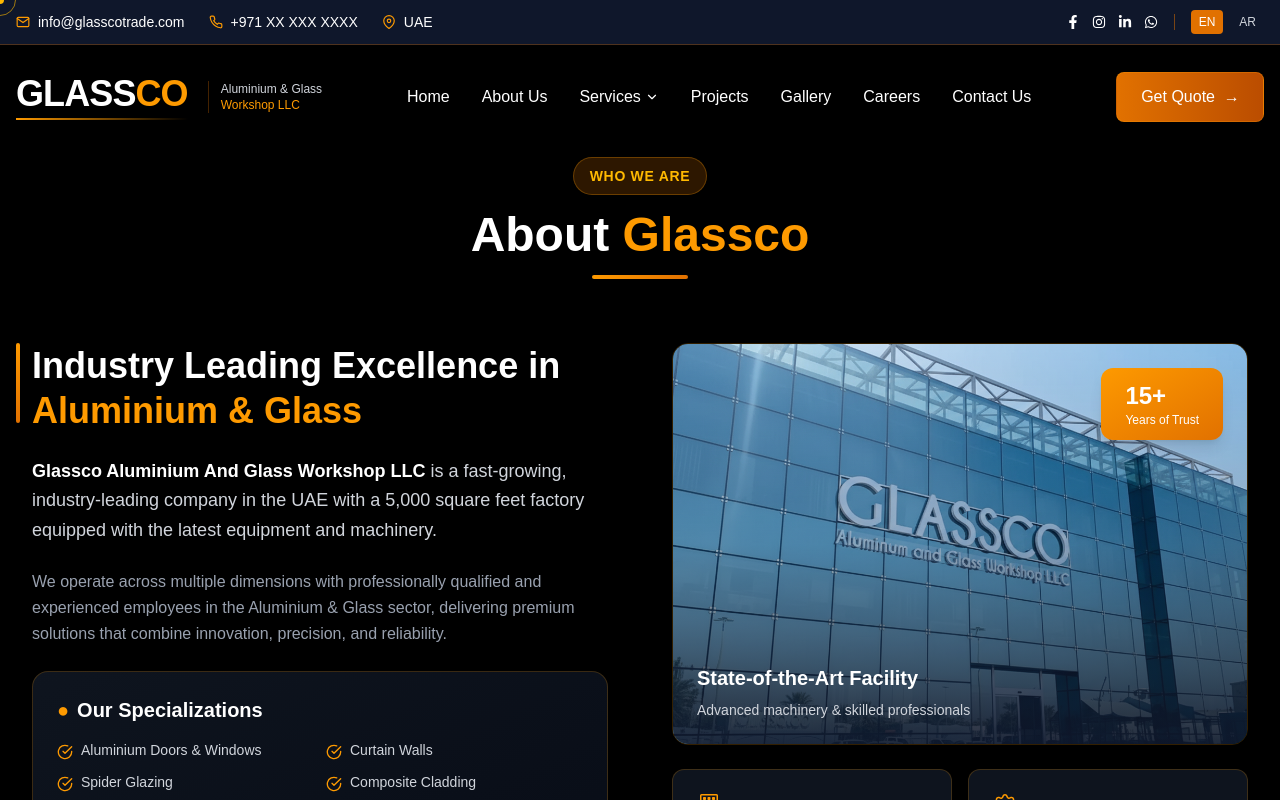
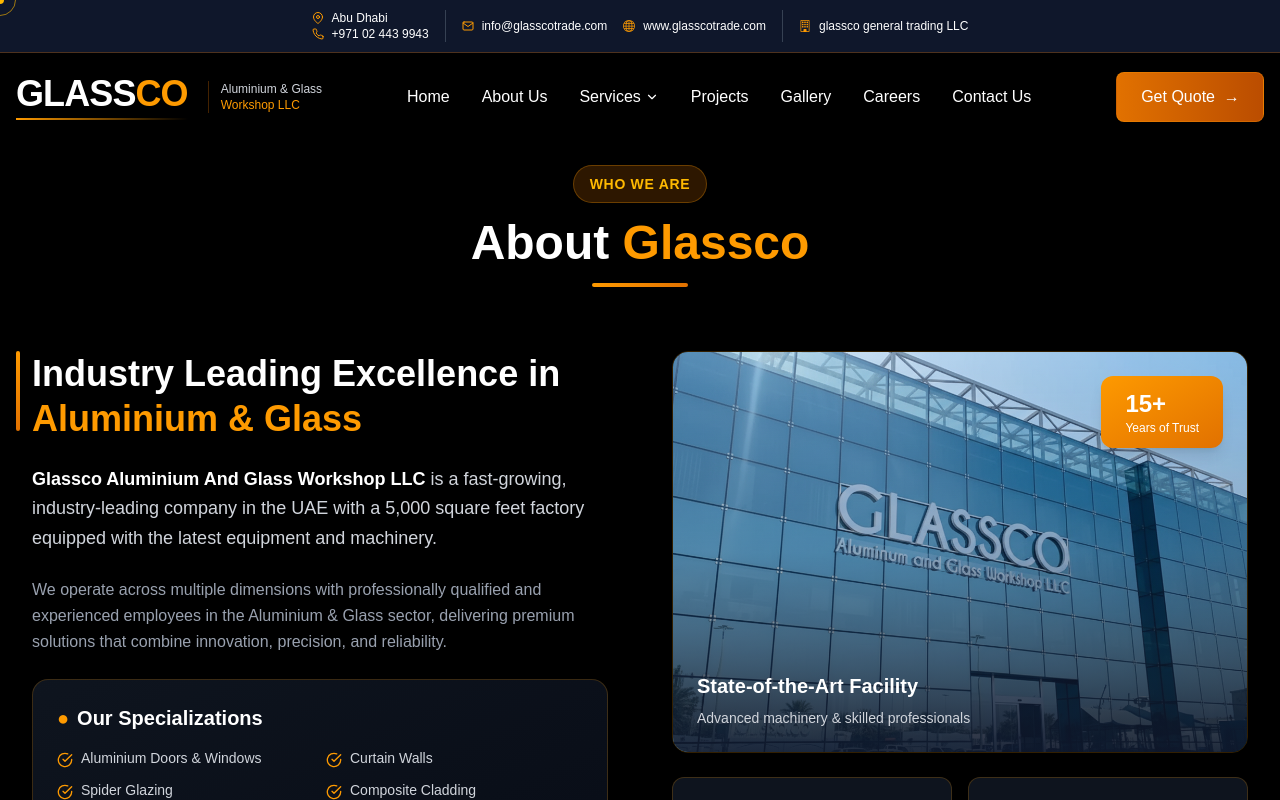
Before and after one commit to mehediakash01/Glassco-website, a Next.js app: page /about in a window 1280 px wide. Shown: the top 800 px of the page. Built offline with nearby package versions, Linux system fonts and the light colour scheme.

Commit message:
updated navbar,and site name

```diff
--- a/src/app/layout.js
+++ b/src/app/layout.js
@@ -18,7 +18,7 @@
 });
 
 export const metadata = {
-  title: "Create Next App",
+  title: "Glassco",
   description: "Generated by create next app",
 };
 
--- a/src/components/Navbar.jsx
+++ b/src/components/Navbar.jsx
@@ -3,6 +3,8 @@
 import { motion, AnimatePresence } from 'framer-motion';
 import { FiMenu, FiX, FiChevronDown, FiPhone, FiMail, FiMapPin } from 'react-icons/fi';
 import { FaFacebookF, FaInstagram, FaLinkedinIn, FaWhatsapp } from 'react-icons/fa';
+import Link from 'next/link';
+import { BsBuilding, BsGlobe } from 'react-icons/bs';
 
 const Navbar = () => {
   const [isScrolled, setIsScrolled] = useState(false);
@@ -50,61 +52,32 @@
         animate={{ opacity: 1, y: 0 }}
         transition={{ duration: 0.5 }}
       >
-        <div className="container mx-auto flex flex-col md:flex-row justify-between items-center text-xs md:text-sm gap-2 md:gap-0">
-          <div className="flex items-center gap-4 md:gap-6 flex-wrap justify-center md:justify-start">
-            <span className="flex items-center gap-2 hover:text-amber-500 transition-colors">
-              <FiMail className="text-amber-500" />
-              info@glasscotrade.com
-            </span>
-            <span className="flex items-center gap-2 hover:text-amber-500 transition-colors">
-              <FiPhone className="text-amber-500" />
-              +971 XX XXX XXXX
-            </span>
-            <span className="flex items-center gap-2 hover:text-amber-500 transition-colors">
-              <FiMapPin className="text-amber-500" />
-              UAE
-            </span>
-          </div>
-          <div className="flex items-center gap-4">
-            <div className="flex items-center gap-3">
-              <a href="#" className="text-white hover:text-amber-500 transition-colors">
-                <FaFacebookF size={14} />
-              </a>
-              <a href="#" className="text-white hover:text-amber-500 transition-colors">
-                <FaInstagram size={14} />
-              </a>
-              <a href="#" className="text-white hover:text-amber-500 transition-colors">
-                <FaLinkedinIn size={14} />
-              </a>
-              <a href="#" className="text-white hover:text-amber-500 transition-colors">
-                <FaWhatsapp size={14} />
-              </a>
+        <div className="flex items-center justify-center gap-4 text-xs">
+            <div className="flex flex-col items-start">
+              <div className="flex items-center gap-2">
+                <FiMapPin className="w-3 h-3 text-amber-500" />
+                <span>Abu Dhabi</span>
+              </div>
+              <div className="flex items-center gap-2 ">
+                <FiPhone className="w-3 h-3 text-amber-500" />
+                <span>+971 02 443 9943</span>
+              </div>
             </div>
-            <div className="h-4 w-px bg-amber-600/50"></div>
-            <div className="flex gap-2">
-              <button
-                onClick={() => setLanguage('EN')}
-                className={`px-2 py-1 rounded text-xs font-medium transition-all ${
-                  language === 'EN'
-                    ? 'bg-amber-600 text-white'
-                    : 'text-gray-300 hover:text-amber-500'
-                }`}
-              >
-                EN
-              </button>
-              <button
-                onClick={() => setLanguage('AR')}
-                className={`px-2 py-1 rounded text-xs font-medium transition-all ${
-                  language === 'AR'
-                    ? 'bg-amber-600 text-white'
-                    : 'text-gray-300 hover:text-amber-500'
-                }`}
-              >
-                AR
-              </button>
+            <div className="h-8 w-px bg-gray-700"></div>
+            <div className="flex items-center gap-2">
+              <FiMail className="w-3 h-3 text-amber-500" />
+              <span>info@glasscotrade.com</span>
+            </div>
+            <div className="flex items-center gap-2">
+              <BsGlobe className="w-3 h-3 text-amber-500" />
+              <span>www.glasscotrade.com</span>
+            </div>
+            <div className="h-8 w-px bg-gray-700"></div>
+            <div className="flex items-center gap-2">
+              <BsBuilding className="w-3 h-3 text-amber-500" />
+              <span>glassco general trading LLC</span>
             </div>
           </div>
-        </div>
       </motion.div>
 
       {/* Main Navbar - Transparent Overlay */}
@@ -294,12 +267,12 @@
                                 exit={{ height: 0, opacity: 0 }}
                                 className="overflow-hidden bg-slate-800/50 rounded-lg mb-3"
                               >
-                                <a
+                                <Link
                                   href="/services"
                                   className="block px-4 py-3 text-sm text-amber-400 hover:text-amber-500 hover:bg-amber-600/10 transition-colors border-l-2 border-amber-500 font-semibold"
                                 >
                                   View All Services
-                                </a>
+                                </Link>
                                 <div className="border-t border-gray-700 mx-4 my-2"></div>
                                 {services.map((service, idx) => (
                                   <a
```
